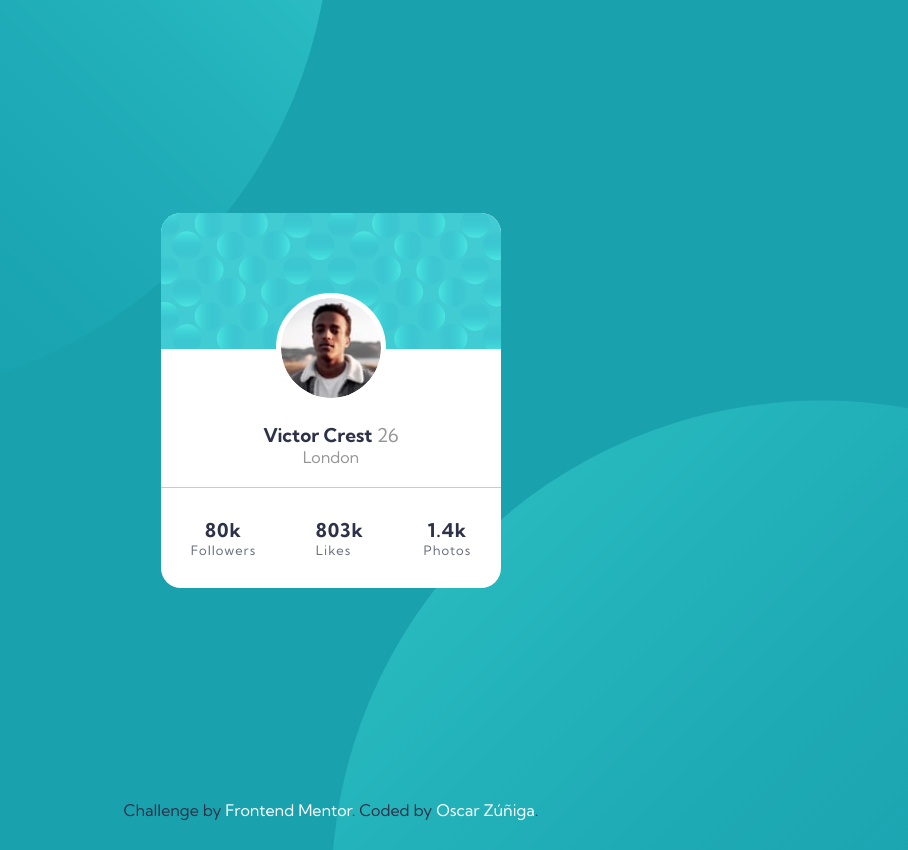
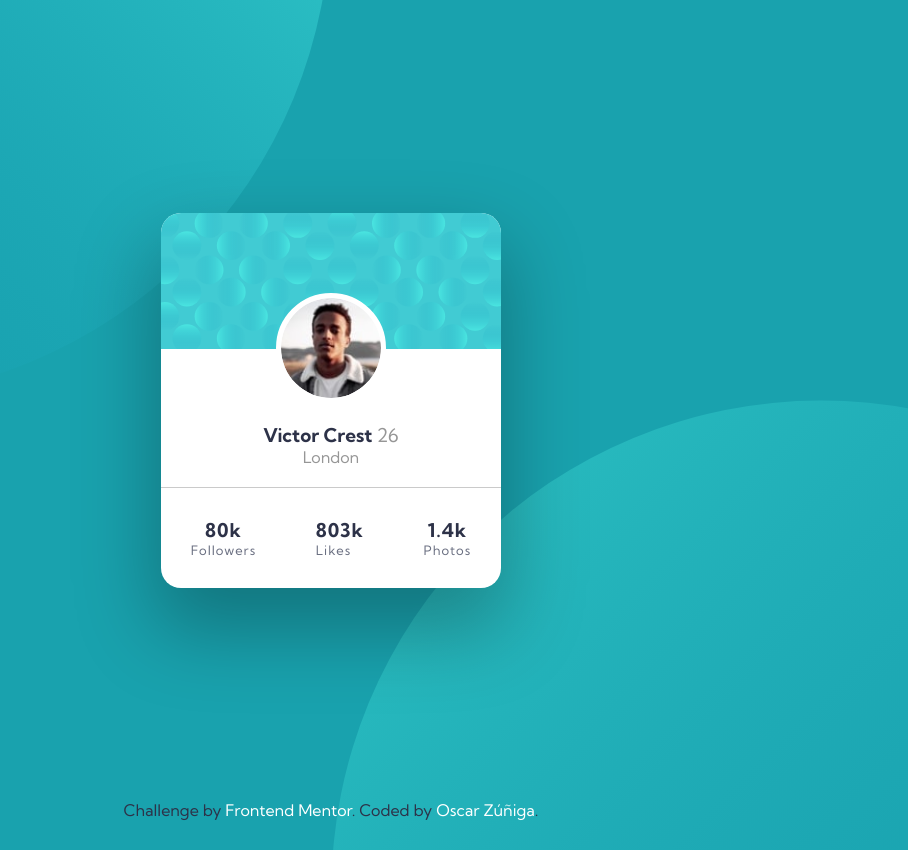
Before and after one commit to 1994oscar/profile-card-component-main-chlg-07, a website: page index.html in a window 1280 px wide. Shown: the whole page, without its empty margins (309-1217 px from the left). Drawn offline with Linux system fonts and the light colour scheme.

Commit message:
Adding Box Shadow

```diff
--- a/sass/components/_card.scss
+++ b/sass/components/_card.scss
@@ -6,6 +6,9 @@
 .card-profile{
     width: 34rem;
     height: auto;
+    box-shadow: -1px 36px 79px 7px rgba(0,0,0,0.28);
+-webkit-box-shadow: -1px 36px 79px 7px rgba(0,0,0,0.28);
+-moz-box-shadow: -1px 36px 79px 7px rgba(0,0,0,0.28);
 
     &-header{
         display: flex;
```
Also changed, not shown: css/styles.css, 1 other file.
